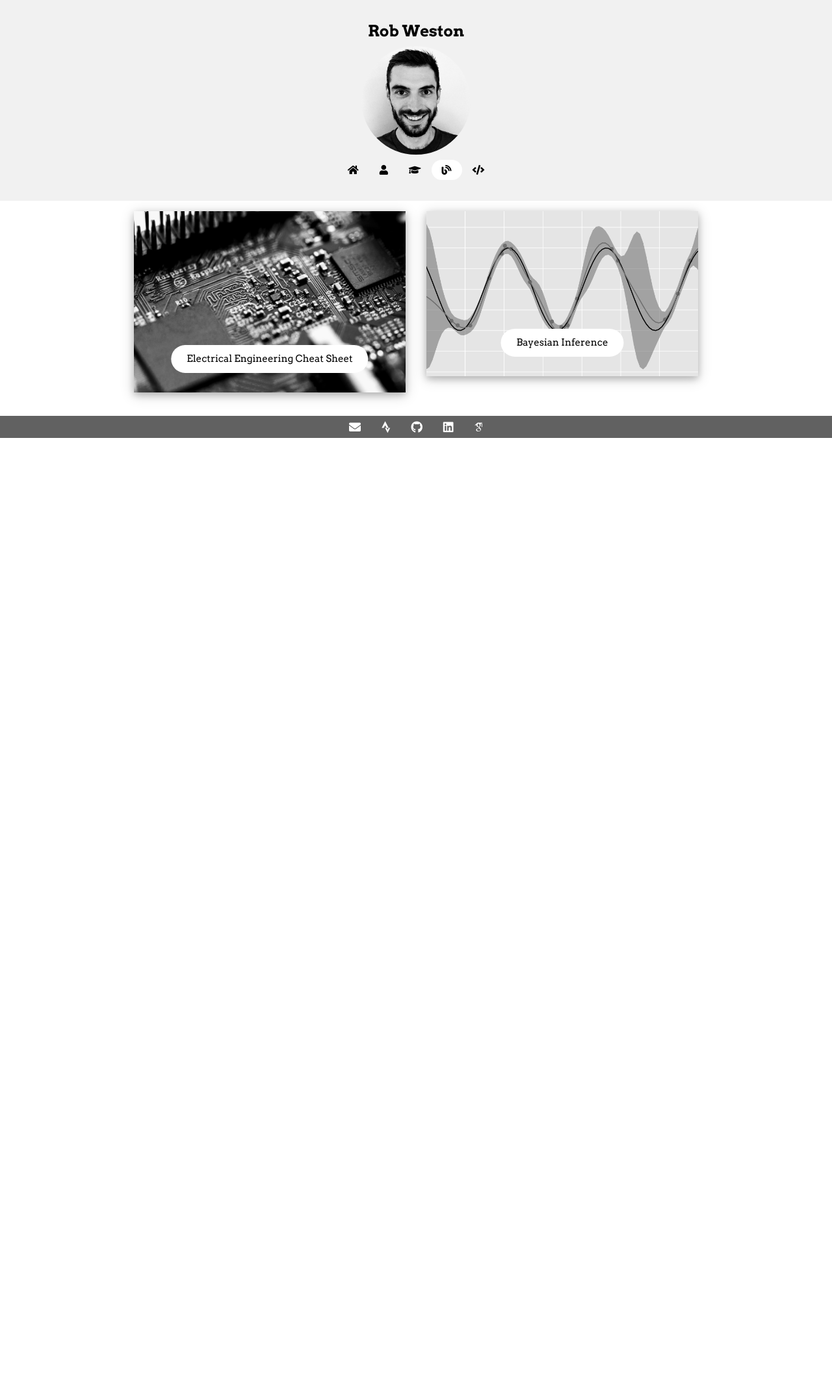
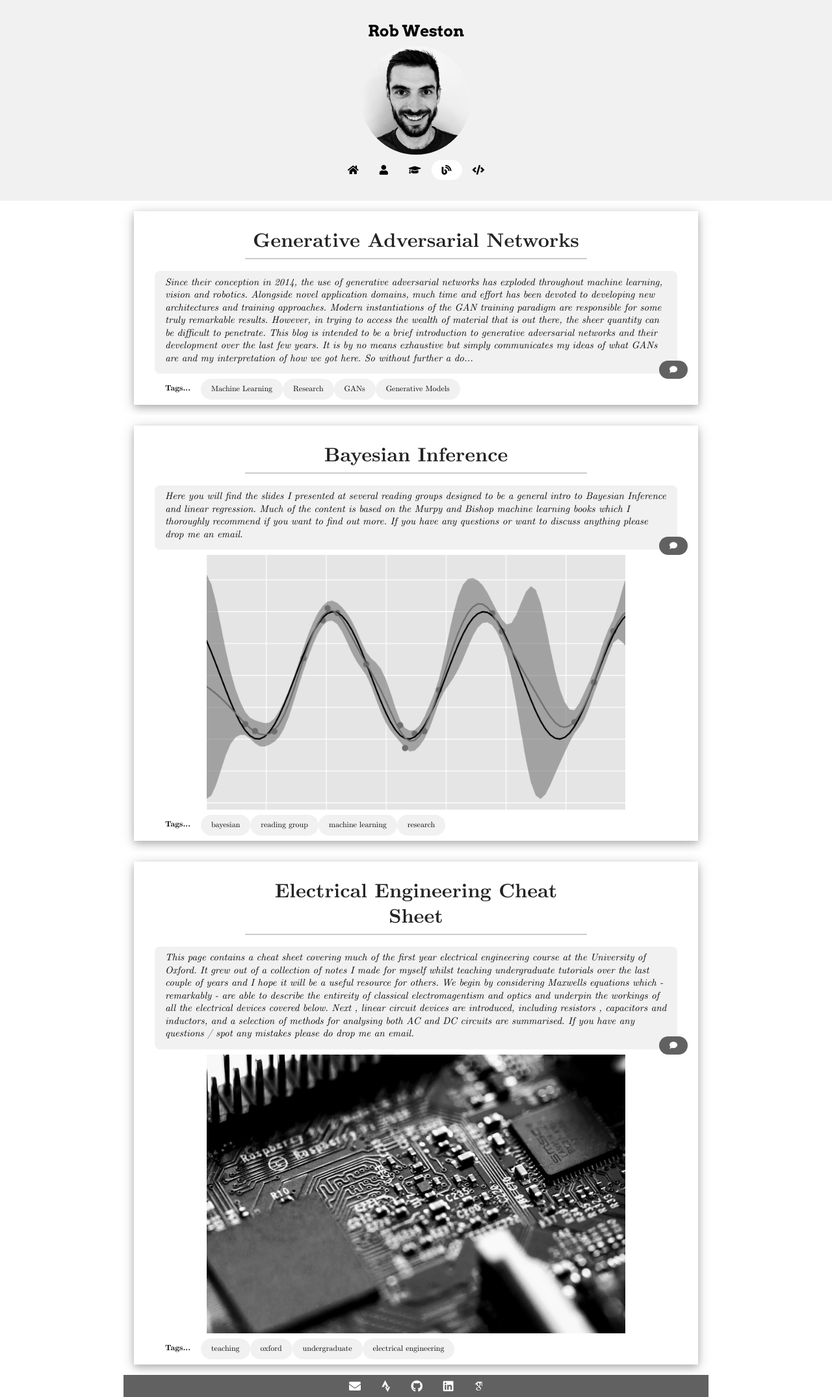
Before and after one commit to robw4/robw4.github.io, a Jekyll site: the page built from blog.html, in a window 1280 px wide. Shown: the whole page at 65% size. Built offline with Jekyll 4.4.1, drawn with Linux system fonts in a browser that asks for light colours; some web fonts are replaced; comment, search, counter and statistics services are not loaded; before the commit the page ends 900 px from its top, so only the background shows below that.

Commit message:
Added new blog post

```diff
--- /dev/null
+++ b/_includes/blog-frame.html
@@ -0,0 +1,74 @@
+<!-- Exposes:
+- name
+- content
+- image
+- description
+- link
+- format
+- abstract
+- tags
+- date
+-->
+
+
+
+<div class="w3-card-4 w3-margin w3-round-xl">
+    <div class="w3-container w3-row w3-padding-small  w3-white">
+        <div class="w3-container w3-row w3-padding-small">
+            <div class="w3-col l2 m0 s0 w3-container"></div>
+            <div class="w3-col l8 m0 s0 w3-container">
+            <a href="{{ include.link }}"><h1 class="w3-center" style="font-style: normal;">{{ include.name }}</h1></a>
+            </div>
+
+
+            <div>
+                <div class="outer-center">
+
+                    <div class="inner-center w3-round-large w3-padding">
+
+                        <!-- abstract -->
+                        <!-- <button  class="w3-button w3-large w3-left-align w3-hover-amber" style="outline:none"> -->
+                        <div class="w3-padding w3-light-gray w3-round-large" style="outline:none">
+
+                            <div class="w3-col l2 m0 s0 w3-container"></div>
+                            <div id="__abstract" class="w3-hide w3-show">
+                                <div class="w3-row">
+                                    {% if include.abstract %}
+                                        <p style="margin: 0 0 5"><em>{{ include.abstract }}</em></p>
+                                    {% endif %}
+                                </div>
+                                <button class="w3-button w3-dark-gray w3-hover-dark-gray w3-small w3-round-xxlarge"
+                                        style="outline:none; position:absolute; bottom: 0px; right: 0px;">
+                                    <i class="fa fa-comment"></i>
+                                </button>
+
+                            </div>
+                        </div>
+
+                        <!-- </button> -->
+
+
+                        <!-- ttoc -->
+                    </div>
+                </div>
+            </div>
+
+        {% if include.image %}
+        <div class="w3-container w3-center w3-padding">
+            <img class=w3-round-xl" src="{{ include.image }}" alt={{ include.name }} style="width:80%">
+        </div>
+        {% endif %}
+
+
+        <div class="w3-container" style="font-size: 12px">
+            {% if include.tags %}
+            <div class="w3-bar">
+                <div class="w3-bar-item"><b>Tags...</b></div>
+                {% for tag in include.tags %}
+                    <div class="w3-bar-item w3-round-xxlarge w3-light-gray">{{tag }}</div>
+                {% endfor %}
+            </div>
+            {% endif %}
+        </div>
+    </div>
+</div>
--- a/_layouts/page.html
+++ b/_layouts/page.html
@@ -47,7 +47,7 @@ layout: default
                             <a id="__TOC">
                                 <div id="Content" class="w3-hide">
                                     <div class="toc" style="font-size: large">
-                                        {% include toc.html h_min=2 html=content ordered=true %}
+                                        {% include toc.html h_min=2 class=toc html=content ordered=true %}
                                         <button onclick="toggleContent()" class="w3-button w3-dark-gray w3-small w3-round-xxlarge w3-hover-amber change-icon"
                                                 style="outline:none; position:absolute; bottom: 0px; right: 0px;">
                                                <i class="fa fa-list"></i>
--- a/_layouts/post.html
+++ b/_layouts/post.html
@@ -4,7 +4,7 @@ layout: page
 
 {% if page.tags %}
     <p></p>
-    <div class="w3-container">
+    <div class="w3-container" style="font-size: 12px">
         <div class="w3-bar">
             <div class="w3-bar-item"><b>Tags...</b></div>
             {% for tag in page.tags %}
--- /dev/null
+++ b/_posts/2021-04-20-gans.md
@@ -0,0 +1,123 @@
+---
+layout: post
+author: robw
+title: Generative Adversarial Networks
+abstract: Since their conception in 2014, the use of generative adversarial networks has exploded throughout machine learning, vision and robotics. Alongside novel application domains, much time and effort has been devoted to developing new architectures and training approaches. Modern instantiations of the GAN training paradigm are responsible for some truly remarkable results.
+
+          However, in trying to access the wealth of material that is out there, the sheer quantity can be difficult to penetrate. This blog is intended to be a brief introduction to generative adversarial networks and their development over the last few years. It is by no means exhaustive but simply communicates my ideas of what GANs are and my interpretation of how we got here. So without further a do...
+
+numbered: false
+tags:
+- Machine Learning
+- Research
+- GANs
+- Generative Models
+---
+
+
+$$
+\def\x{\hat{\mathbf{x}}}
+\def\xx{\mathbf{x}}
+\def\y{\mathbf{y}}
+\def\z{\mathbf{\epsilon}}
+\def\yy{\mathrm{y}}
+\def\zz{\z}
+\def\o{\theta}
+\def\oo{\phi}
+\def\p{p}
+\def\q{q_{\oo}}
+\def\L{L_\o}
+\def\g{g_\oo}
+\def\d{d_\o}
+\def\D{\Delta}
+\def\E{\mathbb{E}}
+\def\k{\lambda}
+\def\bern{\text{Bernoulli}}
+\def\py{p_\o}
+\def\jsd{\text{jsd}}
+\def\kl{\text{kl}}
+$$
+
+
+## Generative Models
+### Generative Modeling
+GANs are a type of _generative model_: given samples $\\{ \xx_n \\}_{n
+=1}^N$ from the true data generating process $\xx \sim \p(\xx)$ we aim to find a $q(\xx) \in \mathcal{Q}$ that best approximates $\p$ over a family of possible distibutions $q \in \mathcal{Q}$.
+
+Whilst for low dimensional data points it might be possible to define a model based on some underlying physics or our own intuitions and insights about the data (eg. by assuming a particular parameteric form for the model), this becomes significantly more challenging when we start working with high dimensional data points such as images. In this case the distribution $\p(\xx)$ is highly complex and difficult to specify.
+
+### Deep Implicit Models
+Deep implicit models allow a _flexible_ and _general_ class of models to be specified without relying on human insight, bringing the benefits of deep learning to the generative modeling setting. Samples $\xx \sim \q(\xx)$ are generated from a simpler base distribution $p(\zz)=\mathcal{N}(\zz | \mathbf{0}, \mathbf{I})$,
+
+$$\xx = \g(\zz) \quad \text{with} \quad \zz \sim p(\zz)$$
+
+where $\g(\zz)$ is a neural network with parameters $\oo$. Whilst this is evidently an attractive alternative, learning the parameters in this case is challenging. Though it is possible to generate samples from $\q$, evaluating the likelihood of a particular data point $\q(\xx)$ is generally intractible, which makes training by maximum likelihood infeasible.
+
+> It is worth briefly discussing the role that the variable $\zz
+> \sim \p (\zz)$ plays, overcoming a potential source of confusion. This variable is often referred to as a latent variable in the literature but its role is distinctly different from a latent variable in the Bayesian sense. We do not for example ever consider performing inference over $\zz$ by inferring $p(\zz \| \xx)$. Instead we are better thinking of $\zz$ as inducing the underlying uncertainty in the data generating process $\p(\xx)$. For this reason it might be better to refer to $\zz$ as an inducing variable rather than latent.
+
+
+## The Generative Adversarial Paradigm
+### An Adversarial Approach to Likelihood Free Learning
+If the likelihood $q_\phi$ were tractible, we might consider
+ training our model using the maximum-likelihood estimate $\oo
+  = \text{arg} \max_\oo \E_{\xx \sim \p(\xx)}[\log \q(\xx)]$ using a dataset of observations $\\{\xx_n\\}_{n=1}^N$ sampled from the true data generating process $\xx \sim \p(\xx)$[^1]. Unfortunately as we have already discussed this is not the case.
+
+[^1]: I got down a bit of rabbit hole trying to justify why maximum-likelihood is often our preferred approach. After some digging, from a theoretical stand point not only is the maximum likelihood estimate _consistent_, meaning that in the limit as $N \rightarrow \infty$ that $\q \rightarrow \p$, it can be shown to be _the_  estimator that converges to $\p$ most quickly. Of course, as is often the case, their are several reasons why things are slightly more complicated in reality. For consitency to hold we require $p$ to belong to $\mathcal{Q}$ which might not hold in practice. Similarly, the log-likelihood is a non convex function in the network parameters $\phi$, making _finding_ the the optimum $\q$ significantly more challenging. Nonetheless, the success of maximum-likelihood estimation across Machine Learning, provides compelling evidence in its favor. If anyone else has any other insights into why ML estimation is the preferred approach I would love to hear them. Just drop me a message.
+
+Instead in a generative-adversarial paradigm we introduce a
+ discriminator $\py(\yy \mid \xx) =\bern\left(\d(\xx)\right)$ where
+  the discriminator network $\d(\xx)$ is tasked with predicting the probability that the example $\xx$ is a real or generated datum. The generator $q_\phi(\xx)$ and the discriminator $\py(\yy | \xx)$ are trained together, as the nash equillibrium of a min-max game
+
+$$G = \min_\oo \max_\o \E_{\p(\xx)}[\log{(\d(\xx))}] + \E_{\q(\xx)}[\log{(1 - \d(\xx)})]$$
+
+Here, the discriminator is trained to distinguish between real and
+ simulated data whilst the generator is trained to fool the discriminator.
+
+> As an aside, this is not the only way to learn an implicit generative model without evaluating the log-likelihood. This [paper]( [https://arxiv.org/abs/1610.03483) provides an excellent discussion of several other approaches.
+
+
+### Theoretical Guarantees
+Whilst, intuitively this training setup might make sense, ideally we need to have some guarantee that in the limit $\q \rightarrow \p$. Luckily [the original GAN paper](https://arxiv.org/abs/1406.2661) shows that _if_ it is possible to find the optimal discriminator that can perfectly distinguish between $\xx \sim \p(\xx)$ and $\xx \sim \q(\xx)$, then the optimal generator is given by minimising the Jensen Shannon-divergence between $\p$ and $\q$,
+
+$$\jsd(\p, \q) = \frac{1}{2}\kl(\p \| m) + \frac{1}{2}\kl(q \| m) \quad \text{with} \quad m = (\p + \q)/2$$
+
+ This will be minimised if (and only if) $\q^*(\xx) = \p(\xx)$.
+
+### If Only Life were That Simple...
+In reality, we optimise $G$ using Monte Carlo integration in combination with stochastic gradient optimisation, training the discriminator and generator iteratively. A couple of problems emerge here:
+1. __Sub Optimal $\d$__: In reality the discriminator $\py(\yy
+ \mid \xx)$ is likely to be imperfect. But for a sub-optimal
+  discriminator we no longer have any guarantees that in the limit $\q^*(\xx)=p(\xx)$.
+1. __Loss Saturation__: Indeed if we can train the discrimantor to optimality, the $\log{(1 - \d(\xx))}$ term saturates providing zero gradient signal. This can happen early on in training leading to a generator that never learns. One solution that is commonly used in practices is to rely on a sub-optimal discriminator, performing only a few discriminator optimisation steps for each optimisation step of the generator, but this takes us back to the problem in 1.
+2. __Mode Collapse__: Whilst the optimisation problem $P$ is concave in $\q$ it is _not_ concave in the network parameters $\oo$. This means that multiple local minima exist in practice which can hinder training when using first order gradient methods. A particularly troublesome local minimum can occur, if the generator is able to predict a single realisitc example that the discriminator predicts as being real. In this case the gradient signal continually encourages the generator to carry on generating this single image a phenomena referred to as _mode collapse_.
+
+## Modern Developments
+Since then significant developments have taken place that have allowed GAN approaches to flourish. In getting there several important research strands trying to overcome the problems mentioned above have paid significant dividends...
+
+### Network Architectures
+GAN architectures have received a significant amount of interest during this time. The use of [CNNs](https://arxiv.org/pdf/1511.06434.pdf) for both the generator and discriminator resulted in significant gains in the first instance. More recently, there has been significant research into the use of self-attention mechanisms particularly within the discriminator model. Such approaches have proven key in generating high resolution images, as has [progressively growing networks](https://arxiv.org/abs/1710.10196) by gradually training at higher resolutions whilst adding more layers.
+
+Much research has also been given to how to best allow the generative model to utilise the random variable $\zz$. By [injecting $\zz$ at deeper levels levels through the network](https://openaccess.thecvf.com/content_CVPR_2019/html/Karras_A_Style-Based_Generator_Architecture_for_Generative_Adversarial_Networks_CVPR_2019_paper.html) for example it is possible to control higher level variations in the data.
+
+Alongside conditioning on random inputs $\zz$, conditioning on other inputs has also received significant interest ([like the number when generating pictures of handwritten digits](https://arxiv.org/abs/1411.1784)). This is the central idea between domain transfer approaches for example, such as [Pix2Pix](https://phillipi.github.io/pix2pix/), in which the aim is to recast an image from one domain (eg. a map) to that of another (eg. an aerial photo). More recent approaches such as [CycleGan](https://junyanz.github.io/CycleGAN/), take this a step further learning from unaligned examples only. In this case the forward and backward generative processes are learnt side-by-side with a cyclical consistency loss imposed to further constrain the learning problem.
+
+### Optimisation Criteria
+In the original paper it was shown that the optimal discriminator was given by minimising the jenson shannon divergence $p$ and $q$. But this is by no means the only divergence we might consider. This got people wondering whether alternative divergences might result in better optimisation guarantees and properties, helping to overcome some of the limitations of the original formulation.
+
+As perhaps one of the earliest examples of this strand of research the [f-GAN](https://arxiv.org/pdf/1606.00709.pdf) paper generalises the results from the original formulation to all f-divergences (and is an excellent read). Multiple other optimisation criteria were also proposed over the coming years. The [least squares GAN](https://arxiv.org/abs/1611.04076) is a notable and popular example, in which least squares is substituted for a binary cross entropy criterion, to avoid discrimator saturation. This can be shown to be the same as minimising the Pearson $\chi^2$ divergence (a similar formulation had also been proposed in the f-GAN paper previously) and was widely adopted within the domain transfer literature (Eg. Pix2Pix, CycleGan).
+
+However, perhaps the greatest innovation in this area (at least judged by popularity of uptake) was the [Wasserstein GAN](https://arxiv.org/abs/1701.07875) formulation, which is worthy of a blog post in its own right. Briefly, the authors reconsider the GAN learning problem from an optimal transport perspective proposing to minimise the Wasserstein distance between the generative and real data distributions. This formulation provides a gradient over the entire input space (something which is not guaranteed minimising the KL or Jensen Shannon Divergence) and a generative loss curve which actually decreases as training progresses and is far better aligned to sample quality (the importance of which should not be under stated for the practitioners sanity if nothing else!).
+
+In achieving this the discriminator network must remain lipschitz continuous, which means that the the gradient of the network must remain bounded. Whilst, the original paper enforced this using weight clipping, subsequent papers proposed other methods as superior alternatives such as [gradient penalty](https://arxiv.org/pdf/1704.00028.pdf).
+
+### Spectral Normalisation and Lipschitz Continuity
+At around the same time the Wasserstein GAN formulation was
+ released, there was a growing body of research linking training instability to the spectral radius of the weights throughout the network. For example [BigGAN](https://arxiv.org/abs/1809.11096) identified that at the point of training collapse the singular values of the weight matrices could be seen to explode. [Spectral normalisation](https://arxiv.org/pdf/1802.05957.pdf) takes this one step further proposing to fix training instability by limiting the spectral radius of each weight matrix. These approaches were a key step to generalising GAN approaches to high resolution images.
+
+Interestingly, limiting the spectral radius of the discriminator can be shown to be a way of imposing a limit on its lipschitz constant with respect to the 2 norm, and so spectral normalisation provides another alternative to gradient penalty in the Wasserstein setup.
+
+## Solved?
+Not quite. These modifications have allowed GANs to achieve some truly remarkable results, that is true. But the GAN training setup is still far from being fully understood. A [large scale study](https://papers.nips.cc/paper/2018/file/e46de7e1bcaaced9a54f1e9d0d2f800d-Paper.pdf) comparing different adversarial approaches found that there is no clear winner amongst the proposed solutions, with the best performing approach being highly sensitive to the problem setup and data type. Part of the problem is that evaluating the performance of generative models still remains an open problem. This makes comparing between different approaches challenging and lying down concrete conclusions that can be built on at the next stage difficult. There is still a lot of work to be done here for sure!
+
+## Footnotes
--- a/_sass/custom-style.scss
+++ b/_sass/custom-style.scss
@@ -113,13 +113,28 @@ h4, h5, h6 {
 }
 
 a {
-  font-weight: bold;
+  font-weight: normal;
+  font-style: italic;
   text-decoration:none;
-  color: rgba(41, 41, 41, 0.87);
+  color: rgba(41, 41, 41, 0.75);
 }
 
 a:hover {
   color: black;
+  text-decoration:none;
+}
+
+.toc a {
+  font-weight: normal;
+  font-style: italic;
+  color: black;
+  text-decoration:none;
+}
+
+.toc a:hover {
+  font-weight: normal;
+  text-decoration:none;
+
 }
 
 // Emphasis class
--- a/blog.html
+++ b/blog.html
@@ -8,14 +8,18 @@ title: Blog
 <div class="w3-row">
     <!-- card entries -->
     {% for post in site.posts %}
-        <div class="w3-col l6 m6 s12">
+        <div class="w3-col l12 m12 s12 w3-white">
             <!-- card entry -->
-            {% include frame.html
+            {% include blog-frame.html
                 name=post.title
                 image=post.image
                 link=post.url
                 description=post.excerpt
-                icon=post.icon %}
+                icon=post.icon
+                abstract=post.abstract
+                tags=post.tags
+                date=post.date
+            %}
             <!-- end card entry -->
         </div>
     {% endfor %}
--- a/code.md
+++ b/code.md
@@ -13,21 +13,20 @@ numbered: False
   recording experiments, interfacing with the slurm job
    scheduler and visualising experiments from the command line.
 
-A lot of work was put into developing xmen and a lot of fun had
- in the process. It is now a key component of my workflow which I
-  depend upon every day in my research. Please do give it a go and
+A lot of work was put into developing xmen. It is now a key
+ component of my workflow which I
+  depend upon every day in my research. Please give it a go and
    let me know what you think! For more info please see the xmen
-    project [website](rob-otics.co.uk
-/xmen)
+    project [website](https://robw4.github.io/xmen/)
 
 ![](/assets/images/xmen.jpg)
 
 ## Website
-This website was built using [jeckyll]() and in doing so I
- ended up developing my own Jeckyll theme. This was a complete first
-  for me and I learnt a lot through the process. The aim of the
-  theme was to be as research friendly as possible with built in
-   math support, easy page navigation and support for project
+Ib building this website I developed mu own [jeckyll]() theme. This
+ was a complete first for me and I learnt a lot through the process
+ . The aim was to develop a theme that is as research friendly as
+  possible with built in math support, easy page navigation and
+   support for project
     pages. Much of the appearance is
      inspired by latex. Some work still needs to
       be done to get the theme into a sharable state for an
```
Also changed, not shown: _posts/2021-03-17-electrical-cheat-sheet.md (renamed from _posts/2021-03-18-electrical-cheat-sheet.md), assets/images/blank.png (added).
